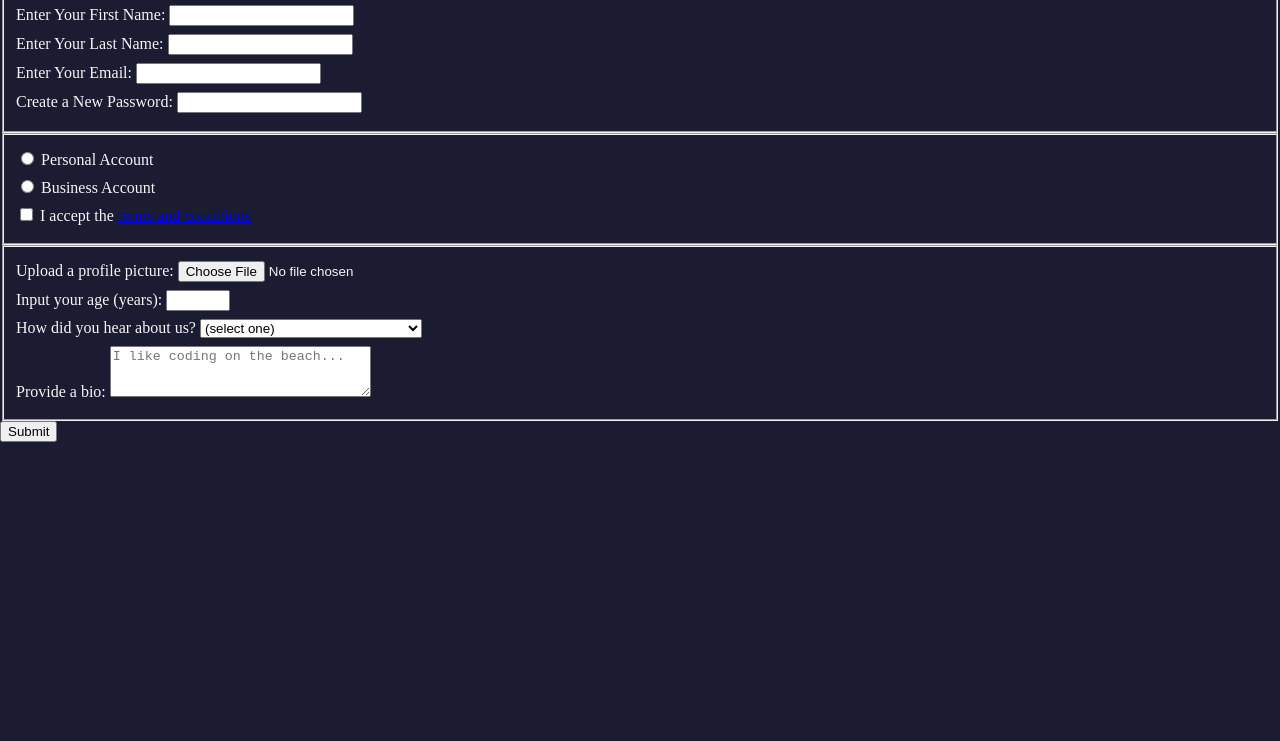
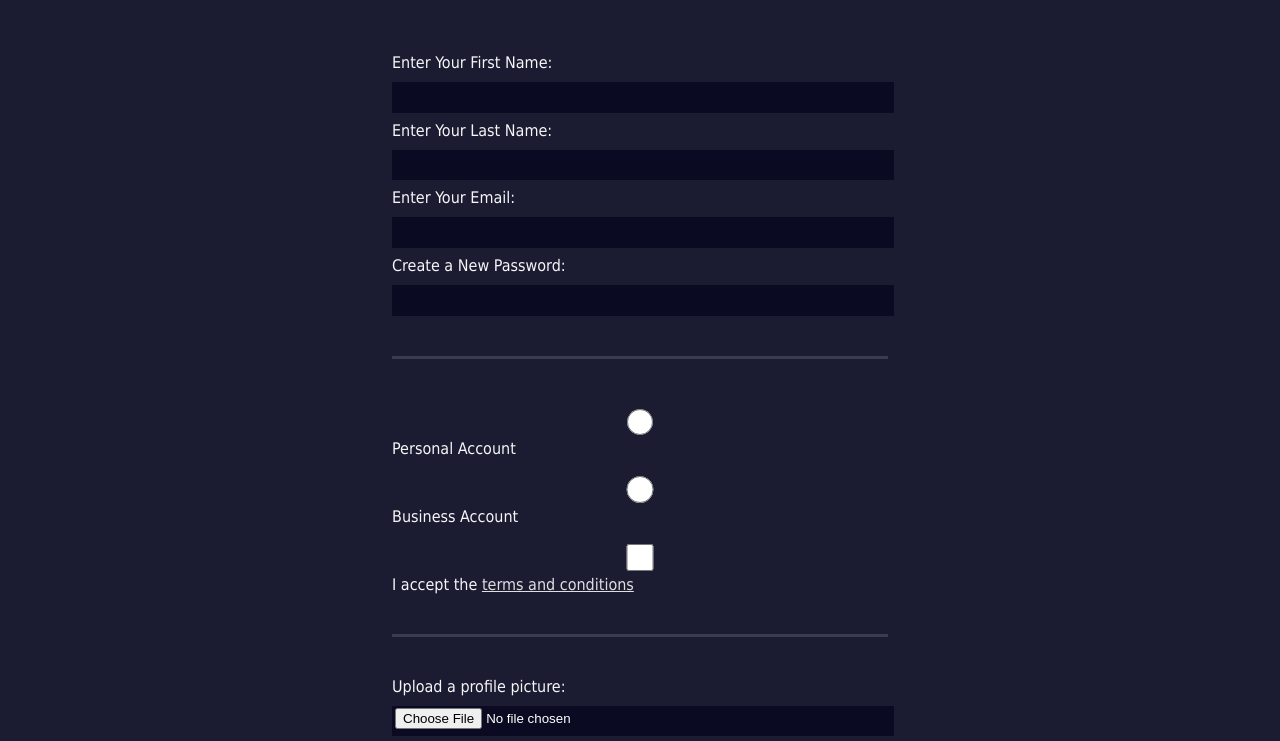
Before and after one commit to 0xMatiz/freeCodeCamp, a plain HTML site: page 01-newResponsiveWebDesign/04-registrationForm/registrationForm.html in a window 1280 px wide. Shown: the part 124-865 px from the top of the page. Before the commit the page ends 821 px from the top, so only its background shows below. Drawn offline with Linux system fonts and the light colour scheme.

Commit message:
Update styles.css

```diff
--- a/01-newResponsiveWebDesign/04-registrationForm/styles.css
+++ b/01-newResponsiveWebDesign/04-registrationForm/styles.css
@@ -4,9 +4,73 @@ body {
   margin: 0;
   background-color: #1b1b32;
   color: #f5f6f7;
+  font-family: Tahoma;
+  font-size: 16px;
+}
+
+h1, p {
+  margin: 1em auto;
+  text-align: center;
+}
+
+form {
+  width: 60vw;
+  max-width: 500px;
+  min-width: 300px;
+  margin: 0 auto;
+  padding-bottom: 2em;
+}
+
+fieldset {
+  border: none;
+  padding: 2rem 0;
+  border-bottom: 3px solid #3b3b4f;
+}
+
+fieldset:last-of-type {
+  border-bottom: none;
 }
 
 label {
   display: block;
   margin: 0.5rem 0;
 }
+
+input,
+textarea,
+select {
+  margin: 10px 0 0 0;
+  width: 100%;
+  min-height: 2em;
+}
+
+input, textarea {
+  background-color: #0a0a23;
+  border: 1px solid #0a0a23;
+  color: #ffffff;
+}
+
+.inline {
+  width: unset;
+  margin: 0 0.5em 0 0;
+  vertical-align: middle;
+}
+
+input[type="submit"] {
+  display: block;
+  width: 60%;
+  margin: 1em auto;
+  height: 2em;
+  font-size: 1.1rem;
+  background-color: #3b3b4f;
+  border-color: white;
+  min-width: 300px;
+}
+
+input[type="file"] {
+  padding: 1px 2px;
+}
+
+a {
+  color: #dfdfe2
+}
```
